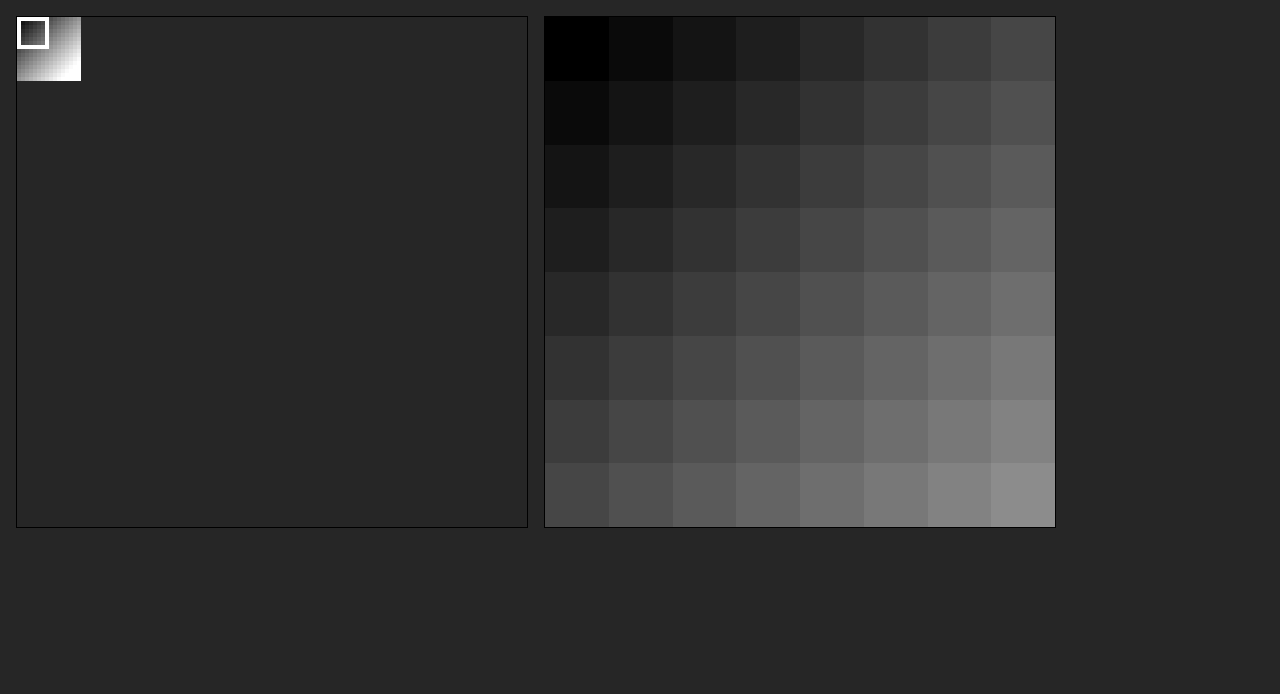
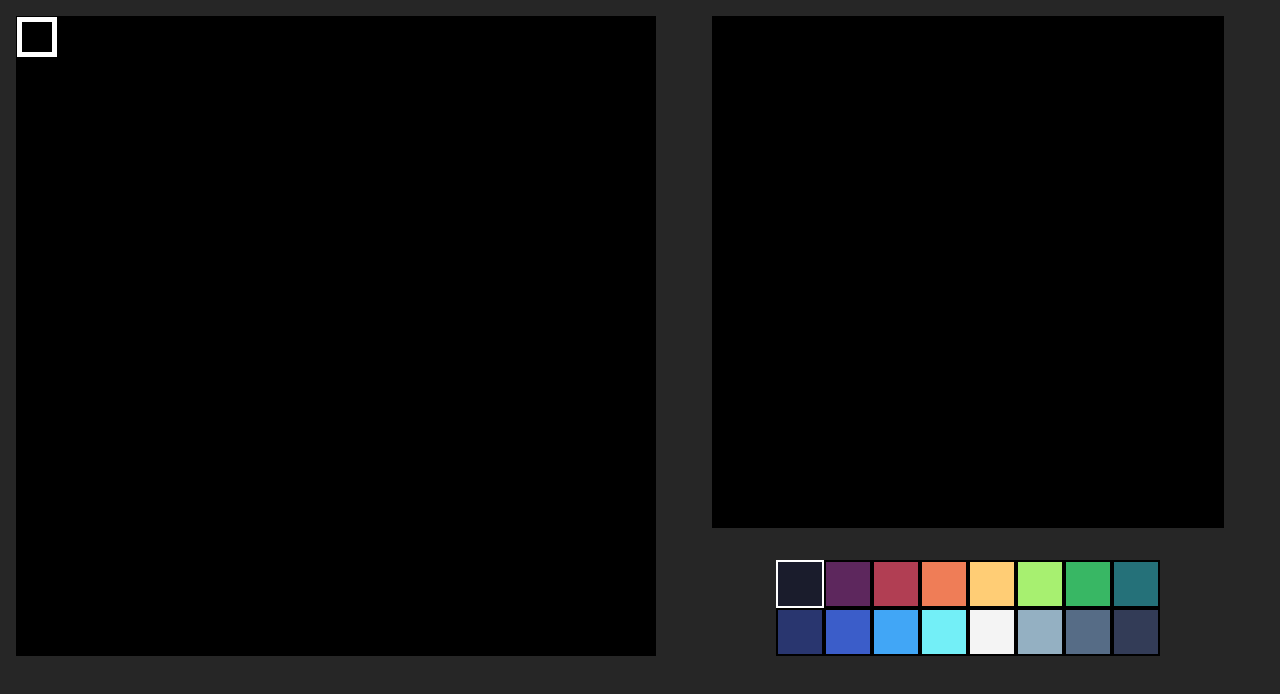
Before and after one commit to andreecy/svpix, a SvelteKit app: page / in a window 1280 px wide. Shown: the top 694 px of the page. Built offline with nearby package versions, Linux system fonts and the light colour scheme.

Commit message:
pallete, canvas, paint

```diff
--- a/src/lib/canvas.ts
+++ b/src/lib/canvas.ts
@@ -1,26 +1,4 @@
-export class Color {
-	r: number;
-	g: number;
-	b: number;
-	a: number;
-
-	constructor(r: number, g: number, b: number, a: number) {
-		this.r = r;
-		this.g = g;
-		this.b = b;
-		this.a = a;
-	}
-
-	static fromUint32(color: number) {
-		const r = (color >> 24) & 0xff;
-		const g = (color >> 16) & 0xff;
-		const b = (color >> 8) & 0xff;
-		const a = color & 0xff;
-		return new Color(r, g, b, a);
-	}
-
-	toUint32() {}
-}
+import type { Color } from './color';
 
 export class Canvas {
 	width: number;
--- /dev/null
+++ b/src/lib/color.ts
@@ -0,0 +1,23 @@
+export class Color {
+	r: number;
+	g: number;
+	b: number;
+	a: number;
+
+	constructor(r: number, g: number, b: number, a: number) {
+		this.r = r;
+		this.g = g;
+		this.b = b;
+		this.a = a;
+	}
+
+	static fromUint32(color: number) {
+		const r = (color >> 24) & 0xff;
+		const g = (color >> 16) & 0xff;
+		const b = (color >> 8) & 0xff;
+		const a = color & 0xff;
+		return new Color(r, g, b, a);
+	}
+
+	toUint32() {}
+}
--- /dev/null
+++ b/src/lib/components/PalleteComponent.svelte
@@ -0,0 +1,20 @@
+<script lang="ts">
+	import { colors } from '$lib/pallete';
+	import { selectedIndex } from '$lib/stores/pallete';
+</script>
+
+<div class="flex w-96 flex-row flex-wrap">
+	{#each colors as color, index}
+		<!-- svelte-ignore a11y_click_events_have_key_events -->
+		<!-- svelte-ignore a11y_no_static_element_interactions -->
+		<div
+			class="h-12 w-12 border-2 border-black {$selectedIndex === index
+				? 'border-white'
+				: 'border-black'}"
+			style="background-color: #{color.toString(16)};"
+			onclick={() => {
+				selectedIndex.set(index);
+			}}
+		></div>
+	{/each}
+</div>
--- /dev/null
+++ b/src/lib/pallete.ts
@@ -0,0 +1,4 @@
+export const colors: Uint32List = [
+	0x1a1c2cff, 0x5d275dff, 0xb13e53ff, 0xef7d57ff, 0xffcd75ff, 0xa7f070ff, 0x38b764ff, 0x257179ff,
+	0x29366fff, 0x3b5dc9ff, 0x41a6f6ff, 0x73eff7ff, 0xf4f4f4ff, 0x94b0c2ff, 0x566c86ff, 0x333c57ff
+];
--- /dev/null
+++ b/src/lib/stores/pallete.ts
@@ -0,0 +1,6 @@
+import { Color } from '$lib/color';
+import { colors } from '$lib/pallete';
+import { derived, writable } from 'svelte/store';
+
+export const selectedIndex = writable(0);
+export const selectedColor = derived(selectedIndex, (v) => Color.fromUint32(colors[v]));
--- a/src/routes/+page.svelte
+++ b/src/routes/+page.svelte
@@ -1,5 +1,8 @@
 <script lang="ts">
-	import { Canvas, Color } from '$lib/canvas';
+	import { Canvas } from '$lib/canvas';
+	import { Color } from '$lib/color';
+	import PalleteComponent from '$lib/components/PalleteComponent.svelte';
+	import { selectedColor } from '$lib/stores/pallete';
 	import { onMount } from 'svelte';
 
 	const w = 128;
@@ -9,17 +12,30 @@
 	let canvasTiles: HTMLCanvasElement;
 	let canvasPaint: HTMLCanvasElement;
 
-	onMount(async () => {
-		const tiles = new Canvas(w, h);
-		for (let x = 0; x < w; x++) {
-			for (let y = 0; y < h; y++) {
-				// random color for 16x16
-				if (x < 16 && y < 16) {
-					tiles.setPixel(x, y, new Color(x * 10 + y * 10, x * 10 + y * 10, x * 10 + y * 10, 255));
-				}
-			}
+	let paintMousePos = $state({ x: 0, y: 0 });
+	let isMouseDown = $state(false);
+
+	// data of the original file
+	let tiles: Canvas;
+
+	async function updateCanvasOrigin() {
+		// for (let x = 0; x < w; x++) {
+		// 	for (let y = 0; y < h; y++) {
+		// 		// random color for 16x16
+		// 		if (x < 16 && y < 16) {
+		// 			tiles.setPixel(x, y, new Color(x * 10 + y * 10, x * 10 + y * 10, x * 10 + y * 10, 255));
+		// 		}
+		// 	}
+		// }
+
+		const tilesBitmap = await tiles.getImageBitmap();
+		// origin canvas, represent the original image
+		let originCtx = canvasOrigin.getContext('2d');
+		if (!originCtx) return;
+		originCtx.drawImage(tilesBitmap, 0, 0);
 	}
 
+	async function updateCanvasTiles() {
 		const tilesBitmap = await tiles.getImageBitmap();
 
 		const selectionRect = new Canvas(8, 8);
@@ -34,28 +50,71 @@
 		}
 		const selectionRectBitmap = await selectionRect.getImageBitmap();
 
-		// origin canvas, represent the original image
-		let originCtx = canvasOrigin.getContext('2d');
-		if (!originCtx) return;
-		originCtx.drawImage(tilesBitmap, 0, 0);
-
 		// canvasTiles, represent the tiles
 		let tilesCtx = canvasTiles.getContext('2d');
 		if (!tilesCtx) return;
 		tilesCtx.imageSmoothingEnabled = false;
-		tilesCtx.drawImage(canvasOrigin, 0, 0, w, h);
+		tilesCtx.drawImage(tilesBitmap, 0, 0);
 		tilesCtx.drawImage(selectionRectBitmap, 0, 0);
+	}
+
+	async function updateCanvasPaint() {
+		const tilesBitmap = await tiles.getImageBitmap();
 
 		// canvasPaint, the current selected tile, painting canvas
 		let paintCtx = canvasPaint.getContext('2d');
 		if (!paintCtx) return;
 		paintCtx.imageSmoothingEnabled = false;
-		paintCtx.drawImage(canvasOrigin, 0, 0, w, h);
+		paintCtx.drawImage(tilesBitmap, 0, 0, w, h);
+	}
+
+	function paintDraw() {
+		tiles.setPixel(paintMousePos.x, paintMousePos.y, $selectedColor);
+		updateCanvasOrigin();
+		updateCanvasTiles();
+		updateCanvasPaint();
+	}
+
+	onMount(async () => {
+		tiles = new Canvas(w, h);
+		updateCanvasOrigin();
+		updateCanvasTiles();
+		updateCanvasPaint();
+
+		canvasPaint.addEventListener('mousemove', function (event) {
+			const rect = canvasPaint.getBoundingClientRect();
+			const scale = 64;
+			const x = Math.floor((event.clientX - rect.left) / scale);
+			const y = Math.floor((event.clientY - rect.top) / scale);
+			paintMousePos = { x, y };
+
+			if (isMouseDown) {
+				paintDraw();
+			}
+		});
+
+		canvasPaint.addEventListener('mousedown', function () {
+			isMouseDown = true;
+			paintDraw();
+		});
+
+		canvasPaint.addEventListener('mouseup', function () {
+			isMouseDown = false;
+		});
+
+		canvasPaint.addEventListener('mouseleave', function () {
+			isMouseDown = false;
+		});
+
+		canvasPaint.addEventListener('mouseout', function () {
+			isMouseDown = false;
+		});
 	});
 </script>
 
 <div class="flex h-screen items-center">
 	<div class="flex h-full flex-1 flex-row items-start gap-4 p-4">
+		<div class="flex-1">
 			<canvas
 				width={w}
 				height={h}
@@ -66,17 +125,21 @@
 			<canvas
 				width={w}
 				height={h}
-			class="border border-black"
-			style="width: 512px; height: 512px;"
+				class="border border-black bg-black"
+				style="width: 640px; height: 640px;"
 				bind:this={canvasTiles}
 			></canvas>
+		</div>
+		<div class="flex flex-1 flex-col items-center gap-8">
 			<canvas
 				width={8}
 				height={8}
-			class="border border-black"
+				class="border border-black bg-black"
 				style="width: 512px; height: 512px;"
 				bind:this={canvasPaint}
 			></canvas>
+			<PalleteComponent />
+		</div>
 	</div>
 </div>
 
```
Lines whose indentation alone changed are shown as unchanged.
